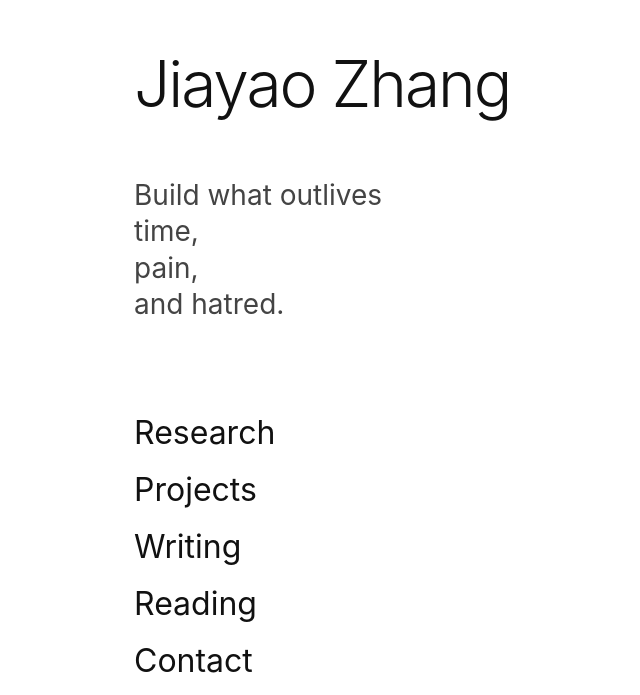
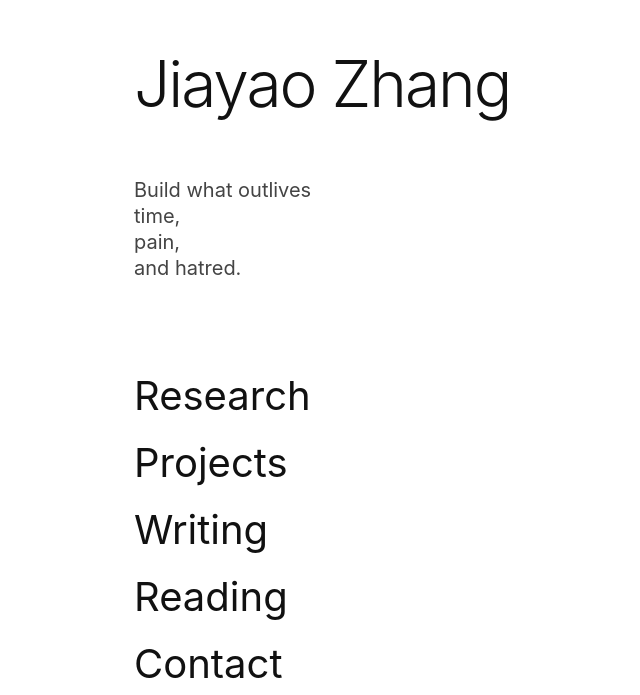
Before and after one commit to jiayaozhang26/jiayaozhang26.github.io, a plain HTML site: page index.html in a window 1280 px wide. Shown: the part 105-800 px from the top of the page, without its empty margins (186-826 px from the left). Drawn offline with Linux system fonts and the light colour scheme.

Commit message:
Adjust font sizes in index.html

```diff
--- a/index.html
+++ b/index.html
@@ -56,7 +56,7 @@ h1{
 
     margin-top:55px;
 
-    font-size:28px;
+    font-size:20px;
 
     line-height:1.3;
 
@@ -78,7 +78,7 @@ nav a{
 
     margin:18px 0;
 
-    font-size:32px;
+    font-size:40px;
 
     color:#111;
 
```
